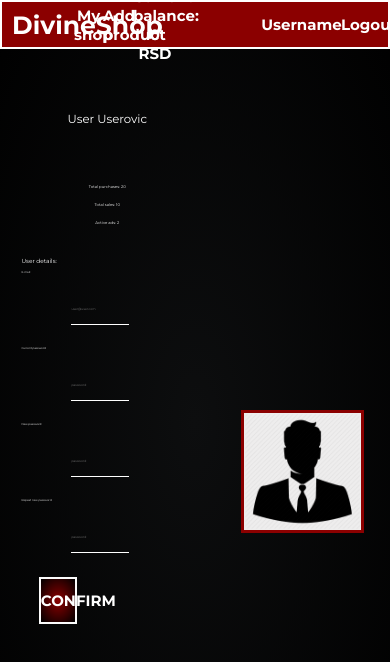
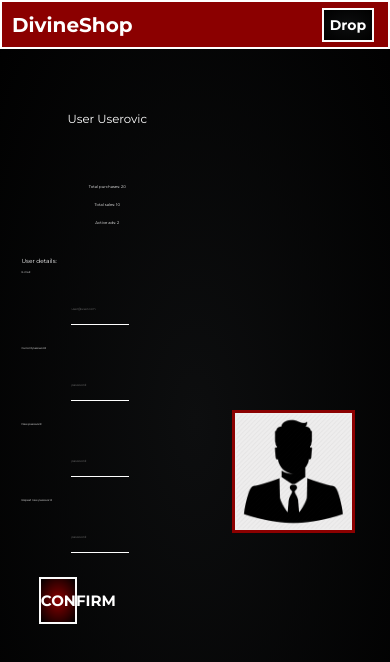
Before and after one commit to digitalprophets/dp-test, a Vue app in the folder client/: page /user in a window 390 px wide. Shown: the top 662 px of the page. Built offline with nearby package versions, Linux system fonts and the light colour scheme; a web font is replaced by a local one.

Commit message:
added jebacki responsiveness to header component, rest is on the way

```diff
--- a/client/src/App.vue
+++ b/client/src/App.vue
@@ -27,7 +27,7 @@ export default {}
 html {
     height: 100%;
 	width: 100%;
-    font-size:62.5%;
+    font-size:14px;
   	overflow: auto;
 }
 
@@ -38,7 +38,6 @@ body {
 	color:#444;
 	margin: 0px;
 	background-color:grey;
-
 }
 
 #app {
@@ -60,7 +59,6 @@ body {
   	overflow: auto;
 	/* TODO ANDRIJA samo da kazem da sam maestro ovo sprecava da animacija headera razvuce po x osi idemo */
 	overflow-x: hidden;
-
 }
 
 .page {
--- a/client/src/components/Header.vue
+++ b/client/src/components/Header.vue
@@ -19,12 +19,28 @@
             <div class="header_content" id="header_content6">
                 {{ header_content6 }}
 		    </div>
+
+            <div id="dropdown_container">
+                <button v-on:click="toggleDropdownItems" id="dropdown_button">Drop</button>
+                <div id="dropdown_items">
+                    <a href="#">{{ header_content2 }}</a>
+                    <a href="#">{{ header_content3 }}</a>
+                    <a href="#">{{ header_content4 }}</a>
+                    <a v-on:click="openUser" href="#">{{ header_content5 }}</a>
+                    <a href="#">{{ header_content6 }}</a>
+                </div>
+            </div>
         </div>
   	</div>
 </template>
 
 <script>
 	export default {
+        data(){
+            return {
+                flag: 1
+            }
+        },
 	    props: {
             header_content1: {
                 type: String,
@@ -54,6 +70,16 @@
         methods: {
             openUser() {
                 this.$router.push({ name: 'user'})
+            },
+            toggleDropdownItems() {
+                if (this.flag==1) {
+                    document.getElementById("dropdown_items").style.display = "block"
+                    this.flag=2;
+                }
+                else {
+                    document.getElementById("dropdown_items").style.display = "none"
+                    this.flag=1;
+                }
             }
         }
         }
@@ -65,18 +91,17 @@
     background-color:darkred;
     padding:10px;
 	border: 2px solid white;
-	font-size: 15px;
 	font-weight: bold;
 	-webkit-animation: tracking-in-contract 0.8s cubic-bezier(0.215, 0.610, 0.355, 1.000) both;
 	        animation: tracking-in-contract 0.8s cubic-bezier(0.215, 0.610, 0.355, 1.000) both;
 			animation-delay: 1s;
     color: white;
     display: grid;
-    grid-template-columns: 17% 8% 8% 12% 45% 10%;
+    grid-template-columns: 17% 8% 8% 15% 42% 10%;
     grid-auto-rows: 25px;
 }
 
-.header_content{
+.header_content {
     width: 100%;
     align-self: center;
     justify-self: center;
@@ -87,7 +112,7 @@
 }
 
 #header_content1{
-    font-size: 25px;
+    font-size: 24px;
 }
 
 #header_content5 {
@@ -96,6 +121,141 @@
 
 #header_content5:hover {
     cursor: pointer;
+}
+
+#dropdown_button {
+    background-color: #4CAF50;
+    color: white;
+    padding: 16px;
+    font-size: 16px;
+    border: none;
+    cursor: pointer;
+}
+
+#dropdown_container {
+    position: relative;
+    /* display: inline-block; */
+    display: none;
+}
+
+#dropdown_items {
+    display: none;
+    position: absolute;
+    background-color: #f9f9f9;
+    min-width: 160px;
+    box-shadow: 0px 8px 16px 0px rgba(0,0,0,0.2);
+    z-index: 1;
+}
+
+#dropdown_items a {
+    color: black;
+    padding: 12px 16px;
+    text-decoration: none;
+    display: block;
+}
+
+#dropdown_items a:hover {background-color: #f1f1f1}
+
+/* #dropdown_container:hover #dropdown_items {
+    display: block;
+} */
+
+#dropdown_container:hover #dropdown_button {
+    background-color: #3e8e41;
+}
+
+@media all and (max-width: 1280px) {
+
+    #header_component {
+        grid-template-columns: 17% 9% 9% 16% 39% 10%;
+    }
+
+    .header_content{
+        font-size: 12px;
+    }
+
+    #header_content1{
+        font-size: 22px;
+    }
+}
+
+@media all and (max-width: 1024px) {
+
+    #header_component {
+        grid-template-columns: 17% 10% 10% 17% 36% 10%;
+    }
+
+    .header_content {
+        font-size: 10px;
+    }
+
+    #header_content1 {
+        font-size: 20px;
+    }
+}
+
+@media all and (max-width: 750px) {
+
+    #header_component {
+        display: grid;
+        grid-template-columns: 25% auto;
+        grid-auto-rows: 25px;
+    }
+
+    .header_content {
+        /* font-size: 8px; mozda? */
+    }
+
+    #header_content2, #header_content3, #header_content4, #header_content5, #header_content6{
+        display: none;
+    }
+
+    #dropdown_button {
+        background-color: #4CAF50;
+        color: white;
+        padding: 6px;
+        margin-right: 1vw;
+        border: none;
+        cursor: pointer;
+        font-family: 'Montserrat', Arial, Helvetica, sans-serif;
+    	border: #fbfbfb solid 2px;
+    	background: #0d0e0f;
+        background: radial-gradient(#0d0e0f, black);
+        background-repeat: repeat;
+    	font-weight:600;
+        font-size: 14px;
+    }
+
+    #dropdown_container {
+        position: relative;
+        display: inline-block;
+        align-self: center;
+        justify-self: end;
+    }
+
+    #dropdown_items {
+        display: none;
+        position: absolute;
+        right: 6px;
+        background-color: #f9f9f9;
+        min-width: 160px;
+        box-shadow: 0px 8px 16px 0px rgba(0,0,0,0.2);
+        z-index: 1;
+    }
+
+    #dropdown_items a {
+        color: black;
+        padding: 15px 12px;
+        text-decoration: none;
+        display: block;
+        outline: 0;
+    }
+
+    #dropdown_items a:hover {
+        background-color: #f1f1f1
+    }
+
+
 }
 
 @-webkit-keyframes puff-in-center {
--- a/client/src/components/User.vue
+++ b/client/src/components/User.vue
@@ -96,6 +96,7 @@ import Header from './Header.vue'
 	/* TODO ANDRIJA dakle gospodar weba je resio problem reskaliranja idemoooooo */
 	width: 30vw;
 	height: 30vw;
+	margin-right: 10%;
 }
 
 #user_avatar {
```
